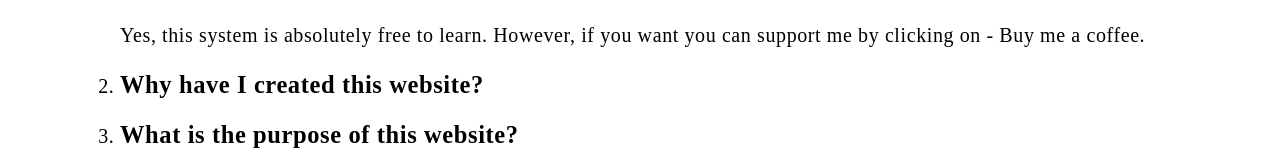
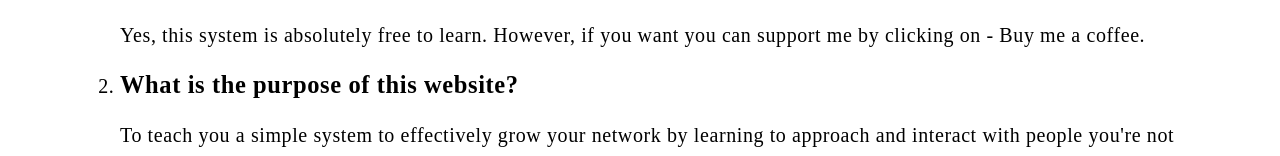
Before and after one commit to archit-io/Networkmallo-Social-Dynamics, a Next.js app: page /faqs in a window 1280 px wide. Shown: the part 220-376 px from the top of the page. Built offline with nearby package versions, Linux system fonts and the light colour scheme.

Commit message:
minor content change

```diff
--- a/pages/faqs.js
+++ b/pages/faqs.js
@@ -17,10 +17,10 @@ export default function Faqs() {
                 <h2 className={styles.h2Class}>Is this system free to learn?</h2>
                 <p>Yes, this system is absolutely free to learn. However, if you want you can support me by clicking on - Buy me a coffee.</p>
             </li>
-            <li>
+            {/* <li>
                 <h2 className={styles.h2Class}>Why have I created this website?</h2>
                 <p></p>
-            </li>
+            </li> */}
             <li>
                 <h2 className={styles.h2Class}>What is the purpose of this website?</h2>
                 <p>To teach you a simple system to effectively grow your network by learning to approach and interact with people you're not acquainted with presently.</p>
```
